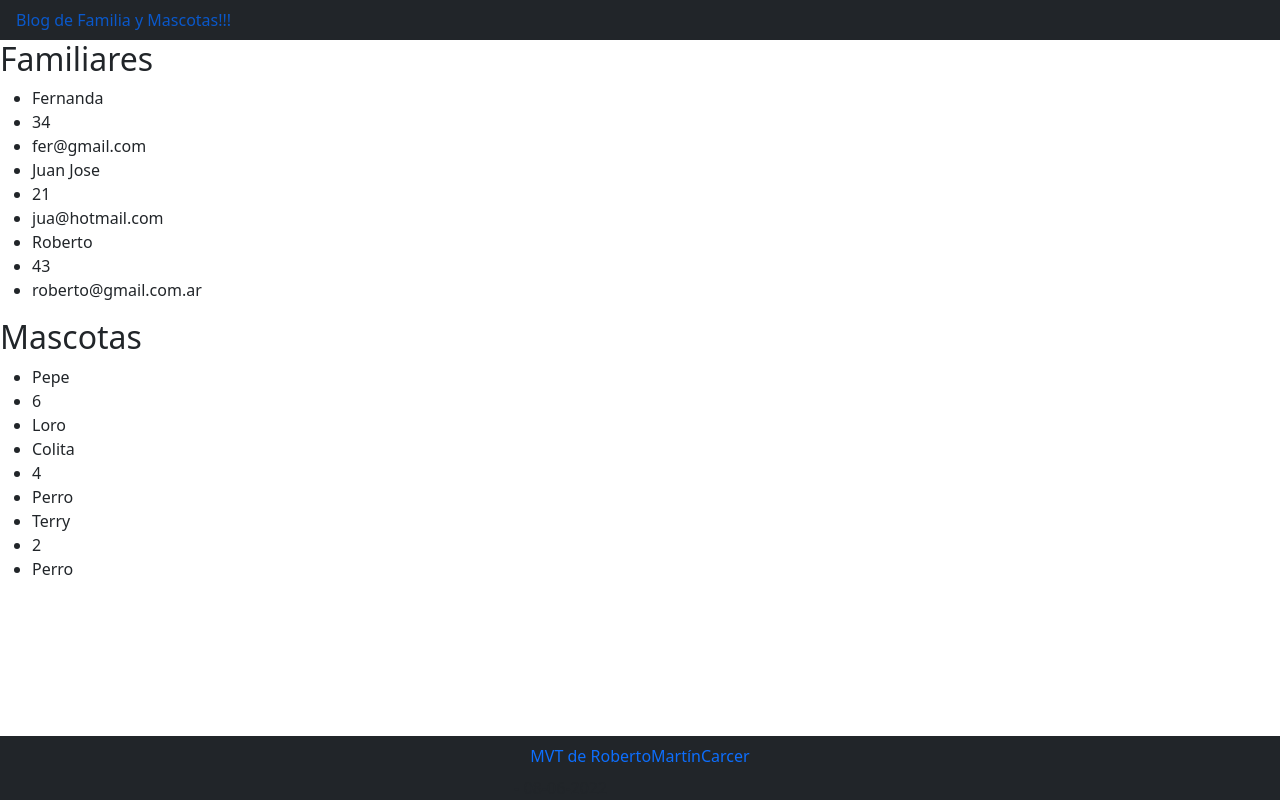
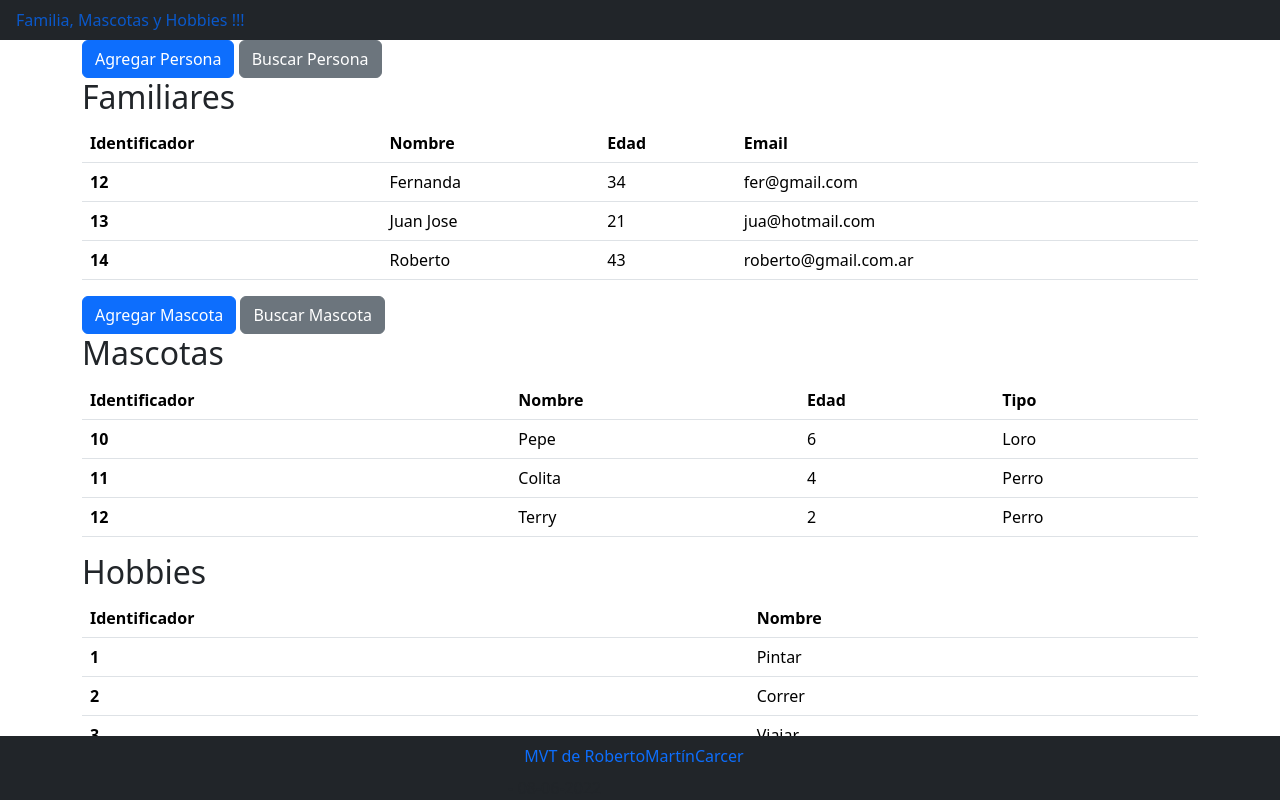
Before and after one commit to rmc-git/Entrega1Carcer, a Django app: page / in a window 1280 px wide. Run offline with Django 4.2, Linux system fonts and the light colour scheme; data comes from the database, SQL or seed files in the repository; both versions use the stored data as it was after the commit; some libraries are stand-ins or nearby versions.

Commit message:
Add files via upload

```diff
--- a/entregablemvt/familia/admin.py
+++ b/entregablemvt/familia/admin.py
@@ -4,3 +4,4 @@ from familia.models import *
 # Register your models here.
 admin.site.register(Persona)
 admin.site.register(Mascota)
+admin.site.register(Hobbies)
--- a/entregablemvt/familia/forms.py
+++ b/entregablemvt/familia/forms.py
@@ -9,3 +9,9 @@ class MascotaForm(forms.Form):
     nombre = forms.CharField(label="Nombre", max_length=50)
     edad = forms.IntegerField(label="Edad")
     tipo = forms.CharField(label="Tipo", max_length=50)
+
+class BuscarPersonasForm(forms.Form):
+    palabra_a_buscar = forms.CharField(label="Buscar Persona")
+
+class BuscarMascotasForm(forms.Form):
+    palabra_a_buscar = forms.CharField(label="Buscar Mascota")
--- a/entregablemvt/familia/models.py
+++ b/entregablemvt/familia/models.py
@@ -11,3 +11,6 @@ class Mascota(models.Model):
     nombre = models.CharField(max_length=50)
     edad = models.IntegerField()
     tipo = models.CharField(max_length=50)
+
+class Hobbies(models.Model):
+    nombre = models.CharField(max_length=50)
--- a/entregablemvt/familia/templates/familia/base.html
+++ b/entregablemvt/familia/templates/familia/base.html
@@ -10,7 +10,7 @@
 <!-- <esto es la cabecera/header> -->
 <ul class="nav bg-dark fixed">
   <li class="nav-item">
-    <a class="nav-link active" href="{%url  'inicio' %}"> Blog de Familia y Mascotas!!!</a>
+    <a class="nav-link active" href="{%url  'inicio2' %}"> Familia, Mascotas y Hobbies !!! </a>
   </li>
 </ul>
 
@@ -21,6 +21,6 @@
 <!-- <esto es el pie/ footer > -->
 <ul class="nav bg-dark fixed-bottom justify-content-center">
   <li class="nav-item">
-    <a class="nav-link active" href="{% url 'inicio' %}">MVT de RobertoMartínCarcer</a> - {% now 'd-m-Y' %}</a>
+    <a class="nav-link active" href="{% url 'inicio2' %}">MVT de RobertoMartínCarcer</a> - {% now 'd-m-Y' %}</a>
   </li>
 </ul>
--- /dev/null
+++ b/entregablemvt/familia/templates/familia/inicio2.html
@@ -0,0 +1,110 @@
+{% extends "familia/base.html" %}
+
+{% load bootstrap5 %}
+
+
+{% block cuerpo %}
+<div class="container">
+
+  {% if resultados_busqueda %}
+    <h1>Resultados de la busqueda</h1>
+  {%endif%}
+
+  <div class="row">
+    <div class="col">
+      {% url 'cargar_persona' as agregar_url %}
+      {% bootstrap_button "Agregar Persona" button_class="btn-primary" button_type="link" href=agregar_url %}
+      {% url 'buscar_persona' as buscar_persona_url %}
+      {% bootstrap_button "Buscar Persona" button_class="btn-secondary" button_type="link" href=buscar_persona_url %}
+    <div>
+  <div>
+
+  <div class="row">
+    <div class="col">
+        <h2>{{app1}}</h2>
+        {% if personas %}
+        <table class="table">
+            <thead>
+                <th scope="col">Identificador</th>
+                <th scope="col">Nombre</th>
+                <th scope="col">Edad</th>
+                <th scope="col">Email</th>
+            </thead>
+
+            {% for p in personas %}
+            <tbody>
+                <tr>
+                    <th scope="row">{{p.id}} </th>
+                    <td> {{p.nombre}} </td>
+                    <td> {{p.edad}} </td>
+                    <td> {{p.email}} </td>
+                </tr>
+            {% endfor %}
+        </table>
+        {% else %}
+            <p>-- No hay Familiares --</No></p>
+        {% endif %}
+
+  <div class="row">
+    <div class="col">
+      {% url 'cargar_mascota' as agregar_url %}
+      {% bootstrap_button "Agregar Mascota" button_class="btn-primary" button_type="link" href=agregar_url %}
+      {% url 'buscar_mascota' as buscar_mascota_url %}
+      {% bootstrap_button "Buscar Mascota" button_class="btn-secondary" button_type="link" href=buscar_mascota_url %}
+      <div>
+  <div>
+
+  <div class="row">
+    <div class="col">
+        <h2>{{app2}}</h2>
+        {% if mascotas %}
+        <table class="table">
+            <thead>
+                <th scope="col">Identificador</th>
+                <th scope="col">Nombre</th>
+                <th scope="col">Edad</th>
+                <th scope="col">Tipo</th>
+            </thead>
+
+            {% for m in mascotas %}
+            <tbody>
+                <tr>
+                    <th scope="row">{{m.id}} </th>
+                    <td> {{m.nombre}} </td>
+                    <td> {{m.edad}} </td>
+                    <td> {{m.tipo}} </td>
+                </tr>
+            </tbody>
+            {% endfor %}
+        </table>
+        {% else %}
+            <p>-- No hay Mascotas --</p>
+        {% endif %}
+
+
+
+        <div class="row">
+          <div class="col">
+              <h2>{{app3}}</h2>
+              {% if hobbies %}
+              <table class="table">
+                  <thead>
+                      <th scope="col">Identificador</th>
+                      <th scope="col">Nombre</th>
+                  </thead>
+
+                  {% for p in hobbies %}
+                  <tbody>
+                      <tr>
+                          <th scope="row">{{p.id}} </th>
+                          <td> {{p.nombre}} </td>
+                      </tr>
+                  {% endfor %}
+              </table>
+              {% else %}
+                  <p>-- No hay hobbies --</No></p>
+              {% endif %}
+    </div>
+  </div>
+</div>
+{% endblock %}
--- a/entregablemvt/familia/urls.py
+++ b/entregablemvt/familia/urls.py
@@ -2,10 +2,11 @@ from django.urls import path
 from familia import views
 
 urlpatterns = [
-    path('', views.inicio, name='inicio'),
+    path('', views.inicio2, name='inicio2'),
     path('verfamilia/', views.verfamilia, name='verfamilia'),
     path('vermascota/', views.vermascota, name='vermascota'),
     path('cargarpersona/', views.cargar_persona, name='cargar_persona'),
     path('cargarmascota/', views.cargar_mascota, name='cargar_mascota'),
-
+    path('buscarpersona/', views.buscar_persona, name='buscar_persona'),
+    path('buscarmascota/', views.buscar_mascota, name='buscar_mascota'),
 ]
--- a/entregablemvt/familia/views.py
+++ b/entregablemvt/familia/views.py
@@ -1,16 +1,17 @@
 import datetime
 from django.shortcuts import render
 from django.http import HttpResponse, HttpResponseRedirect, HttpResponseBadRequest
-from .models import Persona, Mascota
+from .models import Persona, Mascota, Hobbies
 from django.template import loader
-from familia.forms import PersonaForm, MascotaForm
+from familia.forms import PersonaForm, MascotaForm, BuscarPersonasForm, BuscarMascotasForm
 
 # Create your views here.
-def inicio(request):
+def inicio2(request):
     personas = Persona.objects.all()
     mascotas = Mascota.objects.all()
-    context = {"app1": "Familiares", "personas": personas, "app2": "Mascotas", "mascotas": mascotas, }
-    return render(request, 'familia/inicio.html', context)
+    hobbies = Hobbies.objects.all()
+    context = {"app1": "Familiares", "personas": personas, "app2": "Mascotas", "mascotas": mascotas, "app3": "Hobbies", "hobbies": hobbies }
+    return render(request, 'familia/inicio2.html', context)
 
 def verfamilia(request):
     personas = Persona.objects.all()
@@ -21,6 +22,11 @@ def vermascota(request):
     mascotas = Mascota.objects.all()
     context = {"app": "Mascotas", "mascotas": mascotas}
     return render(request, 'familia/template_mascota.html', context)
+
+def verhobbies(request):
+    hobbies = Hobbies.objects.all()
+    context = {"app": "Hobbies", "hobbies": hobbies}
+    return render(request, 'familia/template_hobbies.html', context)
 
 def cargar_persona(request):
     '''
@@ -59,7 +65,7 @@ def cargar_mascota(request):
             nombre = form.cleaned_data['nombre']
             edad = form.cleaned_data['edad']
             tipo = form.cleaned_data['tipo']
-            Persona(nombre=nombre, edad=edad, tipo=tipo).save()
+            Mascota(nombre=nombre, edad=edad, tipo=tipo).save()
 
             return HttpResponseRedirect("/")
     elif request.method == "GET":
@@ -69,3 +75,27 @@ def cargar_mascota(request):
 
 
     return render(request, 'familia/template_carga_mascota.html', {'form': form})
+
+def buscar_persona(request):
+
+    if request.GET.get("palabra_a_buscar") and request.method == "GET":
+        form_busqueda = BuscarPersonasForm(request.GET)
+        if form_busqueda.is_valid():
+            personas = Persona.objects.filter(nombre__icontains=request.GET.get("palabra_a_buscar"))
+            return  render(request, 'familia/template_familia.html', {"personas": personas, "resultados_busqueda":True})
+
+    elif request.method == "GET":
+        form_busqueda = BuscarPersonasForm()
+        return render(request, 'familia/template_buscar_persona.html', {"template_buscar_persona": form_busqueda})
+
+def buscar_mascota(request):
+
+    if request.GET.get("palabra_a_buscar") and request.method == "GET":
+        form_busqueda = BuscarMascotasForm(request.GET)
+        if form_busqueda.is_valid():
+            mascotas = Mascota.objects.filter(nombre__icontains=request.GET.get("palabra_a_buscar"))
+            return  render(request, 'familia/template_mascota.html', {"mascotas": mascotas, "resultados_busqueda":True})
+
+    elif request.method == "GET":
+        form_busqueda = BuscarMascotasForm()
+        return render(request, 'familia/template_buscar_mascota.html', {"template_buscar_mascota": form_busqueda})
```
Also changed, not shown: entregablemvt/familia/templates/familia/inicio12.html (added, +101 -0 lines), entregablemvt/familia/templates/familia/template_buscar_mascota.html (added, +22 -0 lines), entregablemvt/familia/templates/familia/template_buscar_persona.html (added, +22 -0 lines), entregablemvt/familia/templates/familia/template_carga_persona.html (+17 -4 lines), entregablemvt/familia/templates/familia/template_familia.html (+44 -21 lines), entregablemvt/familia/templates/familia/template_mascota.html (+44 -21 lines), entregablemvt/db.sqlite3, entregablemvt/familia/migrations/0004_hobbies.py (added).
